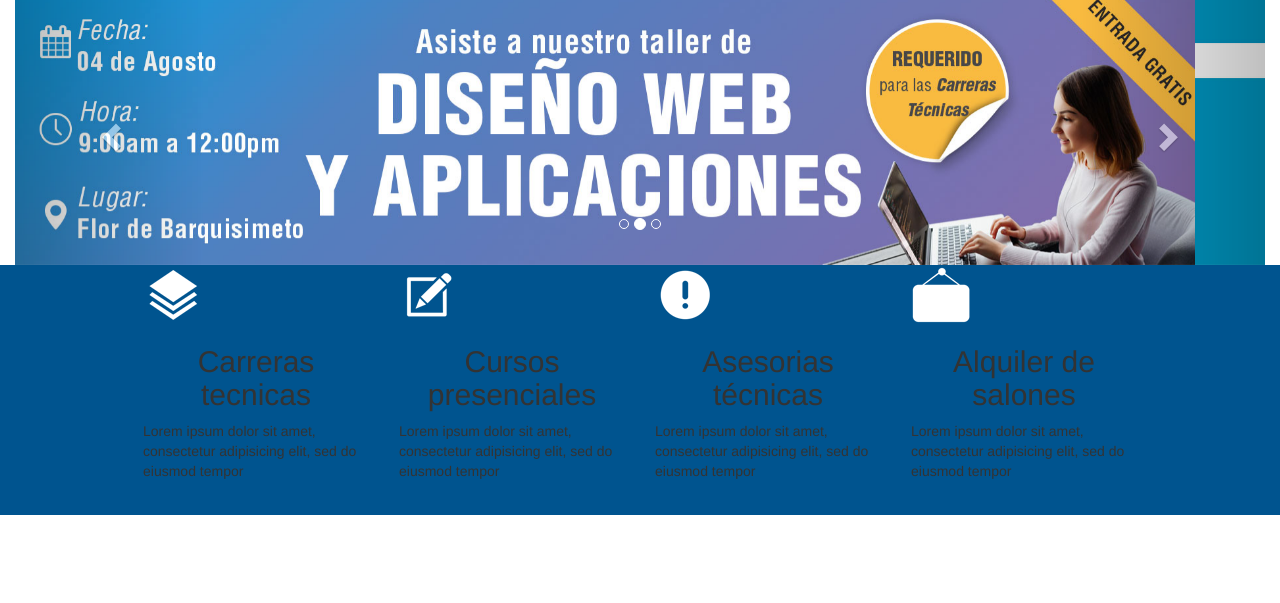
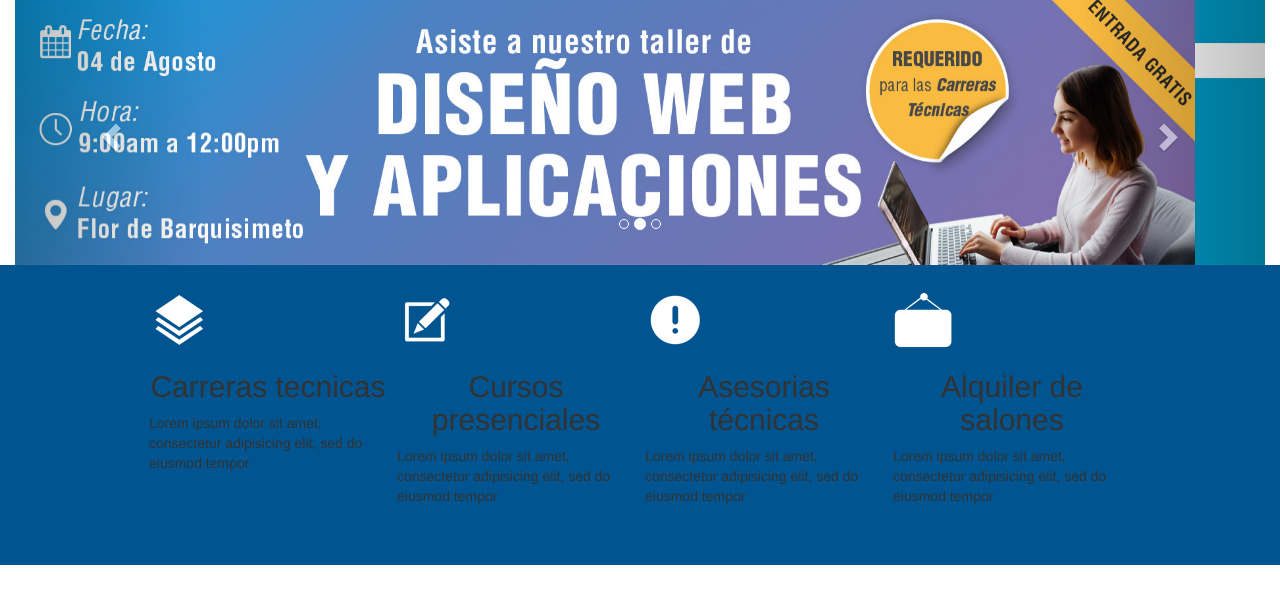
Before and after one commit to joselrojasd/bootstrap, a plain HTML site: page cadif1.html in a window 1280 px wide. Shown: the part 103-706 px from the top of the page. Drawn offline with Linux system fonts and the light colour scheme.

Commit message:
Modificación cadif1.css

```diff
--- a/css/cadif1.css
+++ b/css/cadif1.css
@@ -50,5 +50,13 @@ h2{
 form{
 	height: 200px;
 	background: lightgreen;
-	padding: 10px;
+	padding: 20px;
+	border-radius: 10px;
 }
+#servicios{
+	padding: 20px;
+	height: 300px;
+}
+#servicios article{
+	padding: 5px;
+}
```
Also changed, not shown: css/estilo.css (line endings or trailing spaces).
